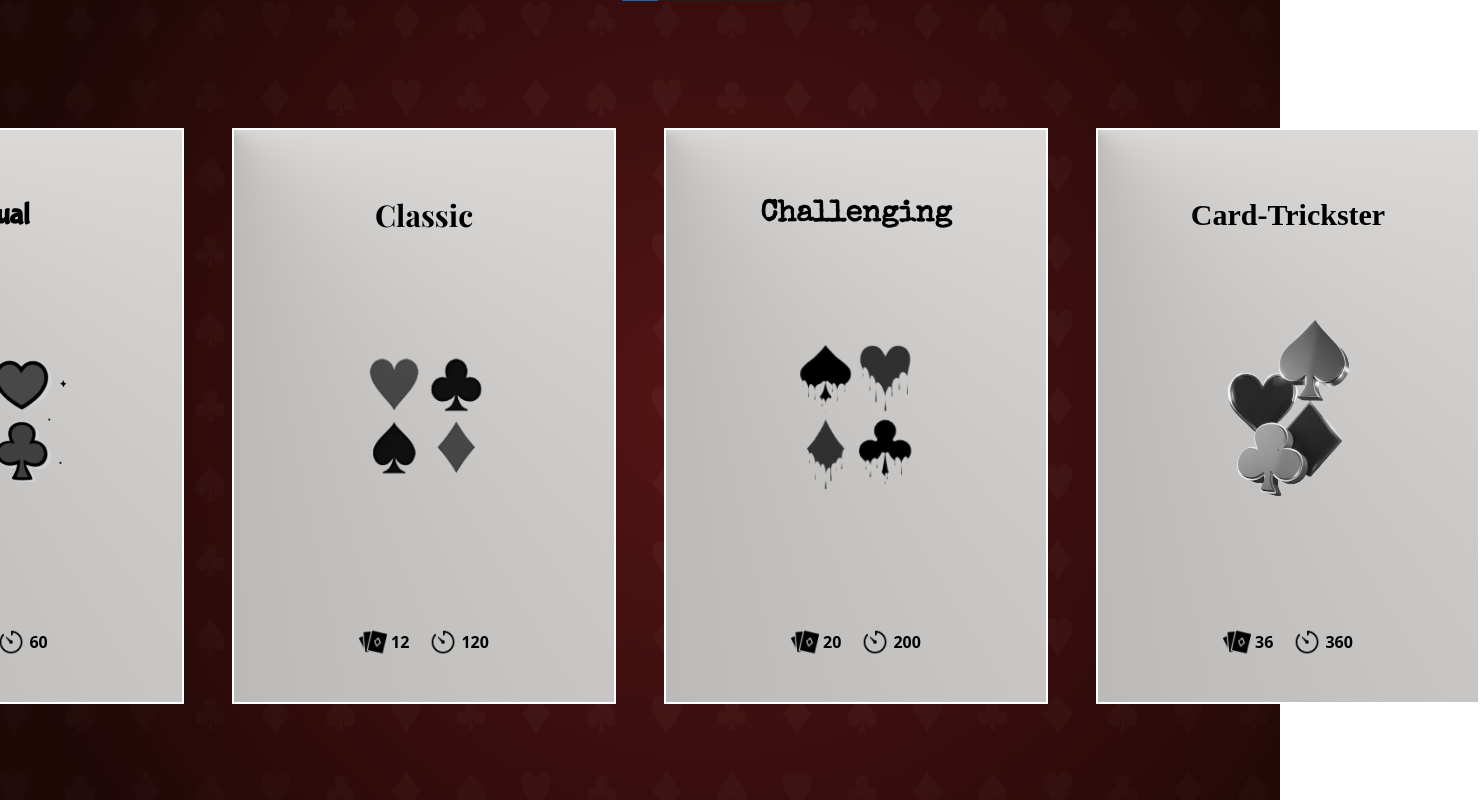
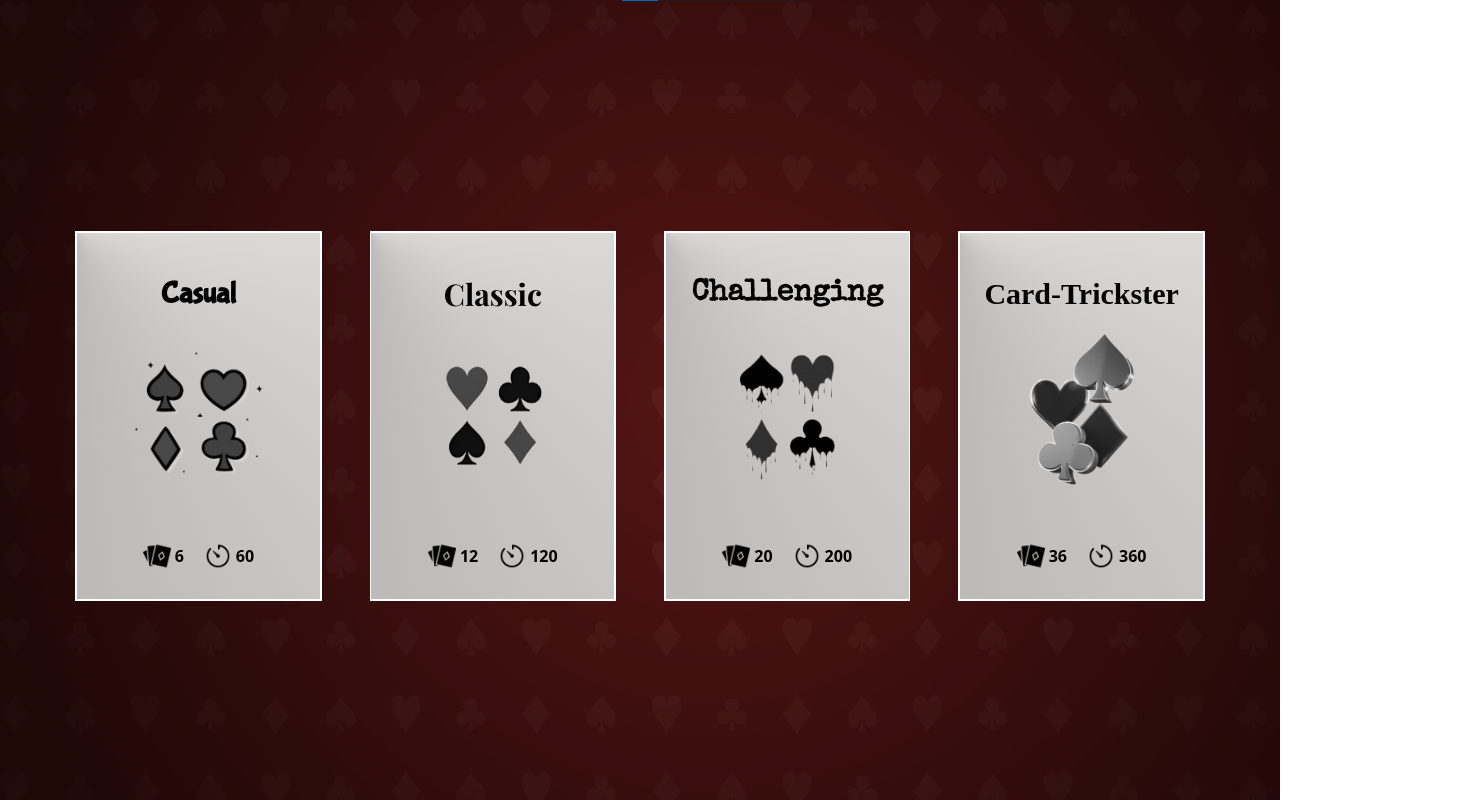
Before and after one commit to shrey171/Card-Flip, a React (Vite) app: page / in a window 1280 px wide. Shown: the whole page, 1480 px wide, since content can reach past the window. Built offline with nearby package versions, Linux system fonts and the light colour scheme; a web font is replaced by a local one.

Commit message:
remove absolute width on home cards

```diff
--- a/src/components/DifficultyCard.jsx
+++ b/src/components/DifficultyCard.jsx
@@ -12,7 +12,7 @@ export const DifficultyCard = ({ image, name, id, pairCount, time }) => {
   return (
     <button
       onClick={onClick}
-      className={`difficulty-card ${name} w-96 aspect-[2/3] cursor-pointer relative z-0 group`}>
+      className={`difficulty-card ${name} w-[20%] aspect-[2/3] cursor-pointer relative z-0 group`}>
       <div className="image-container flex flex-col justify-center items-center w-full h-full">
         <p className="difficulty-name text-black absolute top-[12%] text-3xl capitalize font-bold mb-3">
           {name}
--- a/src/components/Home.jsx
+++ b/src/components/Home.jsx
@@ -13,7 +13,7 @@ export const Home = () => {
         </div>
         <div className="flex flex-col items-center mt-6">
           {/* <p className="text-lg">Choose Difficulty</p> */}
-          <div className="flex justify-around items-center gap-12 mt-2">
+          <div className="flex justify-center items-center gap-12 w-full mt-2">
             {preMadeSettings.map(data => (
               <DifficultyCard key={data.id} {...data} />
             ))}
```
